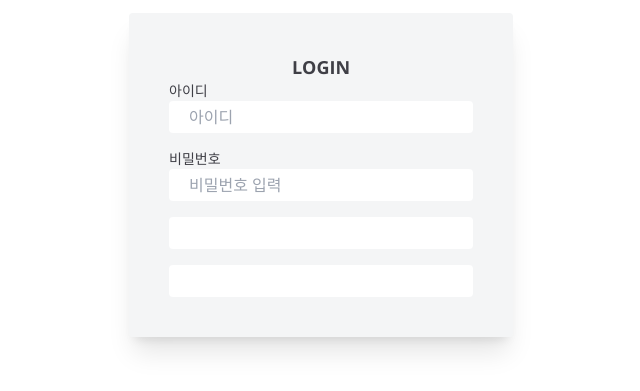
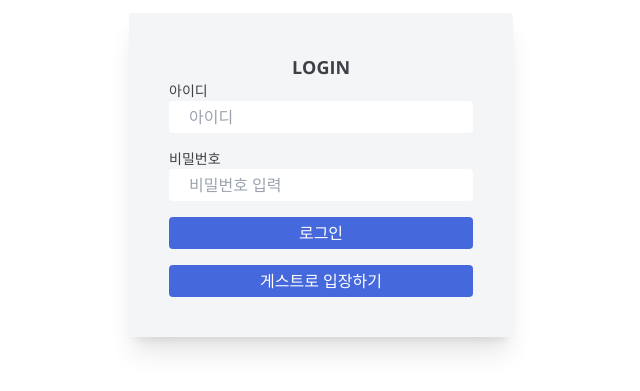
Before and after one commit to 22yuu/yuu.log, a Next.js app in the folder my-blog/: page /admin in a window 1280 px wide. Shown: the part 225-616 px from the top of the page, without its empty margins (319-959 px from the left). Built offline with nearby package versions, Linux system fonts and the light colour scheme.

Commit message:
fix: 사용자의 설정 상관 없이 항상 다크모드가 되던 버그 수정

```diff
--- a/my-blog/src/app/globals.css
+++ b/my-blog/src/app/globals.css
@@ -19,5 +19,6 @@ body {
   html.dark {
     --color-theme-bg: 63 63 70;
     --color-theme-text: 161 161 170;
+    --color-theme-primary: 63 63 70;
   }
 }
--- a/my-blog/src/app/layout.tsx
+++ b/my-blog/src/app/layout.tsx
@@ -1,9 +1,9 @@
-import './globals.css';
-import type { Metadata } from 'next';
-import { Open_Sans } from 'next/font/google';
-import ThemeProvider from '@/contexts/ThemeProvider';
+import "./globals.css";
+import type { Metadata } from "next";
+import { Open_Sans } from "next/font/google";
+import ThemeProvider from "@/contexts/ThemeProvider";
 
-const openSans = Open_Sans({ subsets: ['latin'] });
+const openSans = Open_Sans({ subsets: ["latin"] });
 
 const ScriptTag = () => {
   const codeToRunOnClient = `(function() {
@@ -17,7 +17,7 @@ const ScriptTag = () => {
     localStorage.theme = 'dark';
   } else {
     document.documentElement.classList.remove('dark');
-    localStorage.theme = 'dark';
+    localStorage.theme = 'light';
   }
 })()`;
 
@@ -25,8 +25,8 @@ const ScriptTag = () => {
 };
 
 export const metadata: Metadata = {
-  title: 'Wellcom! My Blog! <Yuu.log />',
-  description: 'Generated by create 22yuu',
+  title: "Wellcom! My Blog! <Yuu.log />",
+  description: "Generated by create 22yuu",
 };
 
 export default function RootLayout({
--- a/my-blog/src/components/admin/Login.tsx
+++ b/my-blog/src/components/admin/Login.tsx
@@ -1,8 +1,8 @@
 export default function Login() {
-  const labelStyle = 'block text-sm';
-  const inputStyle = 'w-full px-5 py-1 rounded focus:outline-theme-text';
-  const buttonStyle = 'w-full px-5 py-1 bg-theme-bg rounded text-white';
-  const divideStyle = 'mb-4';
+  const labelStyle = "block text-sm";
+  const inputStyle = "w-full px-5 py-1 rounded focus:outline-theme-text";
+  const buttonStyle = "w-full px-5 py-1 bg-theme-primary rounded text-white";
+  const divideStyle = "mb-4";
   return (
     <div className="w-full h-full flex justify-center items-center">
       <form className="max-w-sm p-10 rounded shadow-xl w-full bg-gray-300 bg-opacity-25 text-theme-text">
--- a/my-blog/src/contexts/ThemeProvider.tsx
+++ b/my-blog/src/contexts/ThemeProvider.tsx
@@ -1,6 +1,6 @@
-'use client';
+"use client";
 
-import { createContext, useContext, useEffect, useState } from 'react';
+import { createContext, useContext, useEffect, useState } from "react";
 
 type Props = {
   children: React.ReactNode;
@@ -17,13 +17,14 @@ export default function ThemeProvider({ children }: Props) {
   const [dark, setDark] = useState(false);
 
   const toggleDarkMode = () => {
+    console.log("?");
     setDark((prev) => !prev);
     updateDarkMode(!dark);
   };
 
   useEffect(() => {
     const isDark = getCurrentThemeState();
-
+    console.log(isDark);
     setDark(isDark);
     updateDarkMode(isDark);
   }, []);
@@ -37,19 +38,19 @@ export default function ThemeProvider({ children }: Props) {
 
 function getCurrentThemeState() {
   return (
-    localStorage.theme === 'dark' ||
-    (!('theme' in localStorage) &&
-      window.matchMedia('(prefers-color-scheme: dark)').matches)
+    localStorage.theme === "dark" ||
+    (!("theme" in localStorage) &&
+      window.matchMedia("(prefers-color-scheme: dark)").matches)
   );
 }
 
 function updateDarkMode(darkMode: boolean) {
   if (darkMode) {
-    document.documentElement.classList.add('dark');
-    localStorage.theme = 'dark';
+    document.documentElement.classList.add("dark");
+    localStorage.theme = "dark";
   } else {
-    document.documentElement.classList.remove('dark');
-    localStorage.theme = 'dark';
+    document.documentElement.classList.remove("dark");
+    localStorage.theme = "light";
   }
 }
 
```
